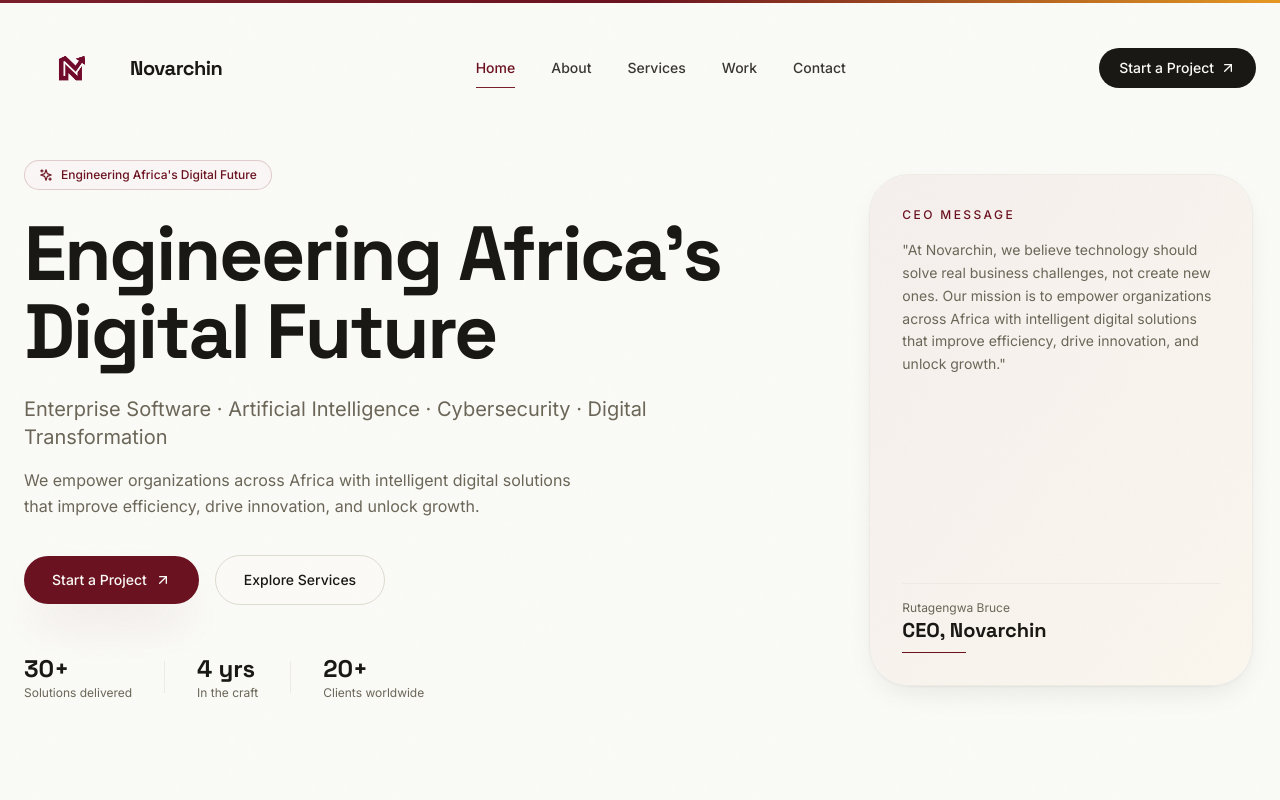
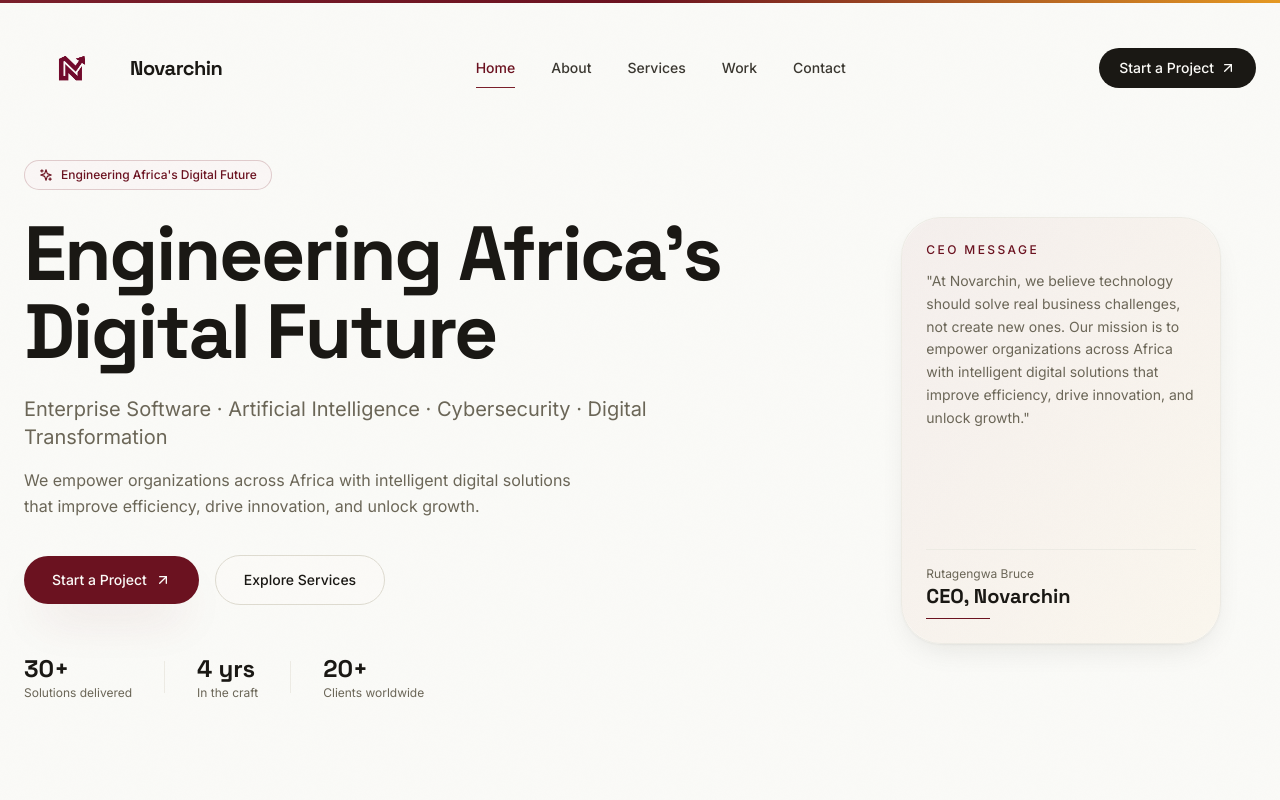
Before and after one commit to Kingloic250/Novarchin, a React (Vite) app: page / in a window 1280 px wide. Shown: the top 800 px of the page. Built offline with nearby package versions, Linux system fonts and the light colour scheme.

Commit message:
resize ceo message card

```diff
--- a/src/components/hero/Hero.tsx
+++ b/src/components/hero/Hero.tsx
@@ -102,13 +102,13 @@
           transition={{ duration: 1, delay: 0.3, ease: [0.22, 1, 0.36, 1] }}
           className="relative hidden lg:block lg:col-span-4"
         >
-          <div className="relative mx-auto aspect-[3/4] w-full max-w-sm rounded-[2.5rem] border border-sand-300 bg-sand-50/70 p-8 shadow-card">
+          <div className="relative mx-auto aspect-[3/4] w-full max-w-xs rounded-[2.5rem] border border-sand-300 bg-sand-50/70 p-6 shadow-card">
             <div className="pointer-events-none absolute inset-0 rounded-[2.5rem] bg-gradient-to-br from-wine-600/5 to-amber-400/5" />
             <div className="relative flex h-full flex-col">
               <p className="text-xs font-medium uppercase tracking-[0.2em] text-wine-700">
                 CEO Message
               </p>
-              <blockquote className="mt-4 flex-1 text-sm leading-relaxed text-ink-muted">
+              <blockquote className="mt-3 flex-1 text-sm leading-relaxed text-ink-muted">
                 "At Novarchin, we believe technology should solve real business challenges,
                 not create new ones. Our mission is to empower organizations across Africa
                 with intelligent digital solutions that improve efficiency, drive innovation,
```
